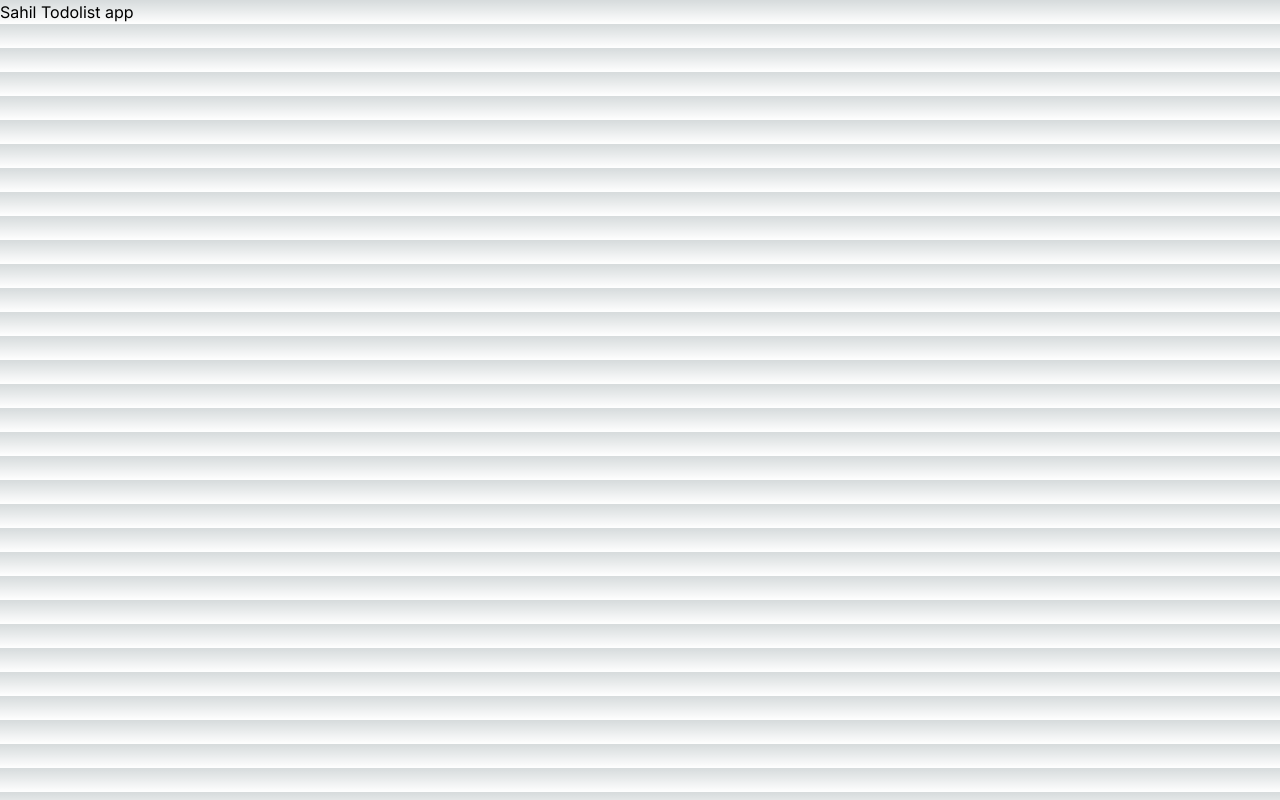
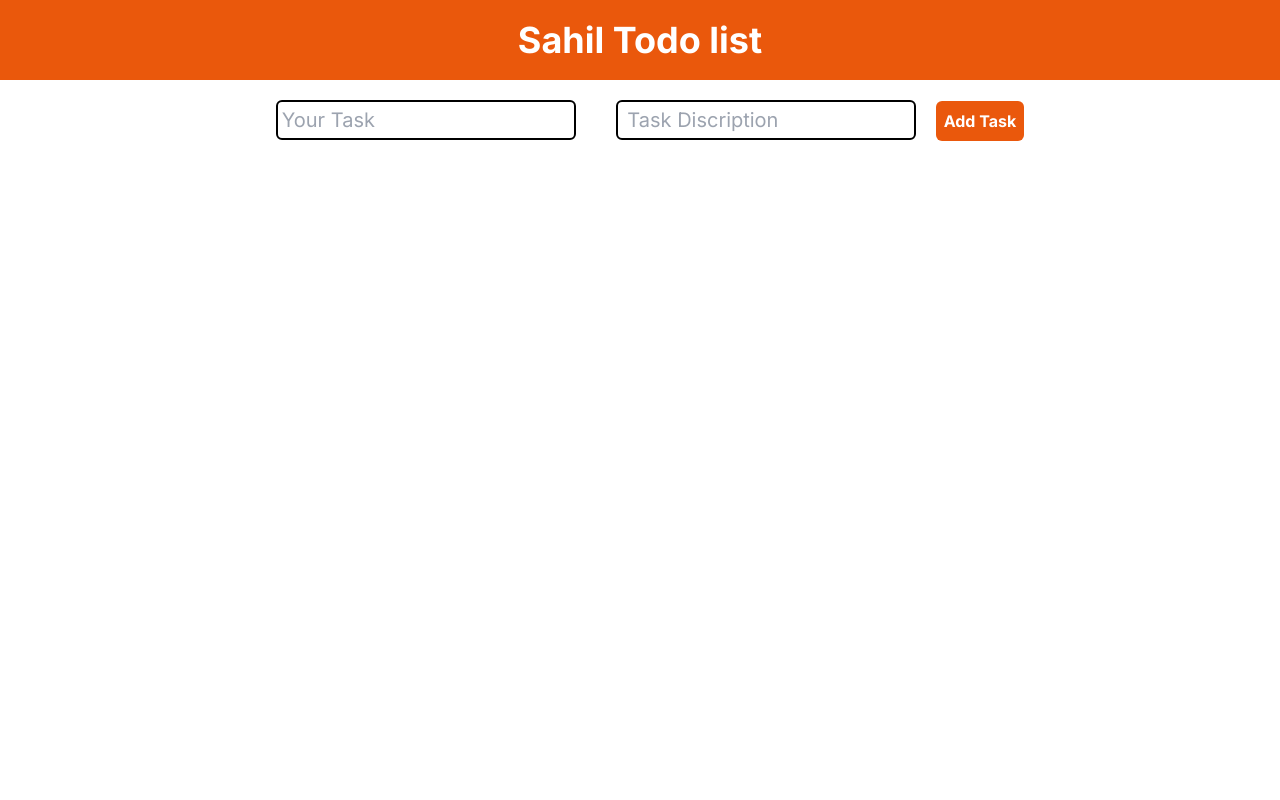
Before and after one commit to sahilmoktan/Todolist, a Next.js app: page / in a window 1280 px wide. Built offline with nearby package versions, Linux system fonts and the light colour scheme.

Commit message:
basic todolist layout

```diff
--- a/app/globals.css
+++ b/app/globals.css
@@ -2,7 +2,7 @@
 @tailwind components;
 @tailwind utilities;
 
-:root {
+/* :root {
   --foreground-rgb: 0, 0, 0;
   --background-start-rgb: 214, 219, 220;
   --background-end-rgb: 255, 255, 255;
@@ -24,4 +24,4 @@ body {
       rgb(var(--background-end-rgb))
     )
     rgb(var(--background-start-rgb));
-}
+} */
--- a/app/layout.js
+++ b/app/layout.js
@@ -4,8 +4,8 @@ import { Inter } from 'next/font/google'
 const inter = Inter({ subsets: ['latin'] })
 
 export const metadata = {
-  title: 'Create Next App',
-  description: 'Generated by create next app',
+  title: 'Sahil Todolist App',
+  description: 'working with next app',
 }
 
 export default function RootLayout({ children }) {
--- a/app/page.js
+++ b/app/page.js
@@ -1,9 +1,25 @@
-import React from 'react'
+"use client"
+// import React, { useState } from 'react'
 
 const page = () => {
+  // const [title, settitle] = useState("")
   return (
-    <div>Sahil Todolist app</div>
-  )
+<>
+<h1 className='text-white text-center text-4xl p-5 font-bold bg-orange-600'>Sahil Todo list</h1>
+
+<div className="justify-items-center">
+
+<form>
+<input type="text" className='text-xl border-black border-2 rounded-md m-5 p-1' placeholder='Your Task' />
+
+<input type="text" className='text-xl border-black border-2 rounded-md m-5 p-1' placeholder=' Task Discription' />
+
+<button className='bg-orange-600 font-bold text-white p-2 rounded-md'>Add Task</button>
+
+</form>
+</div>
+</>
+    )
 }
 
 export default page
```
